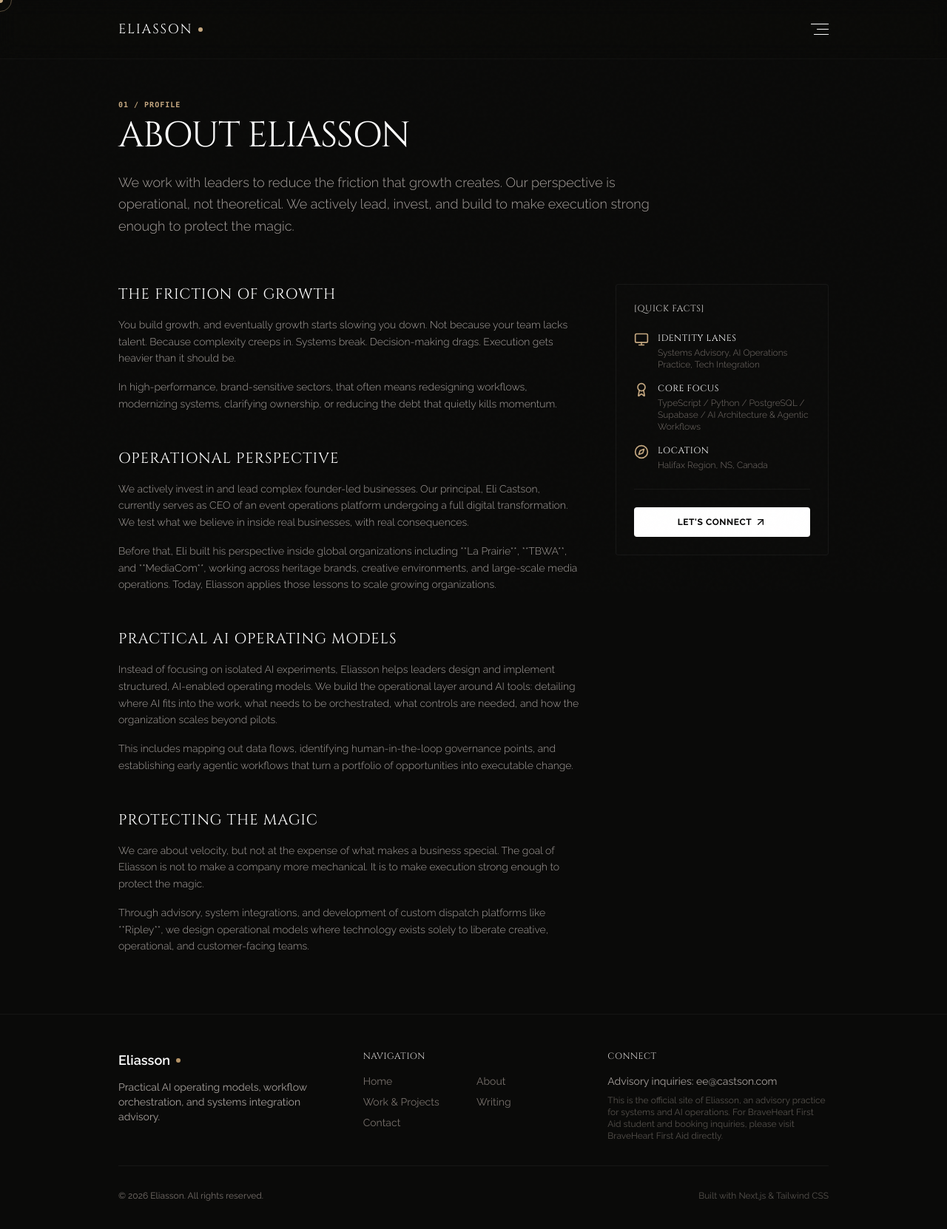
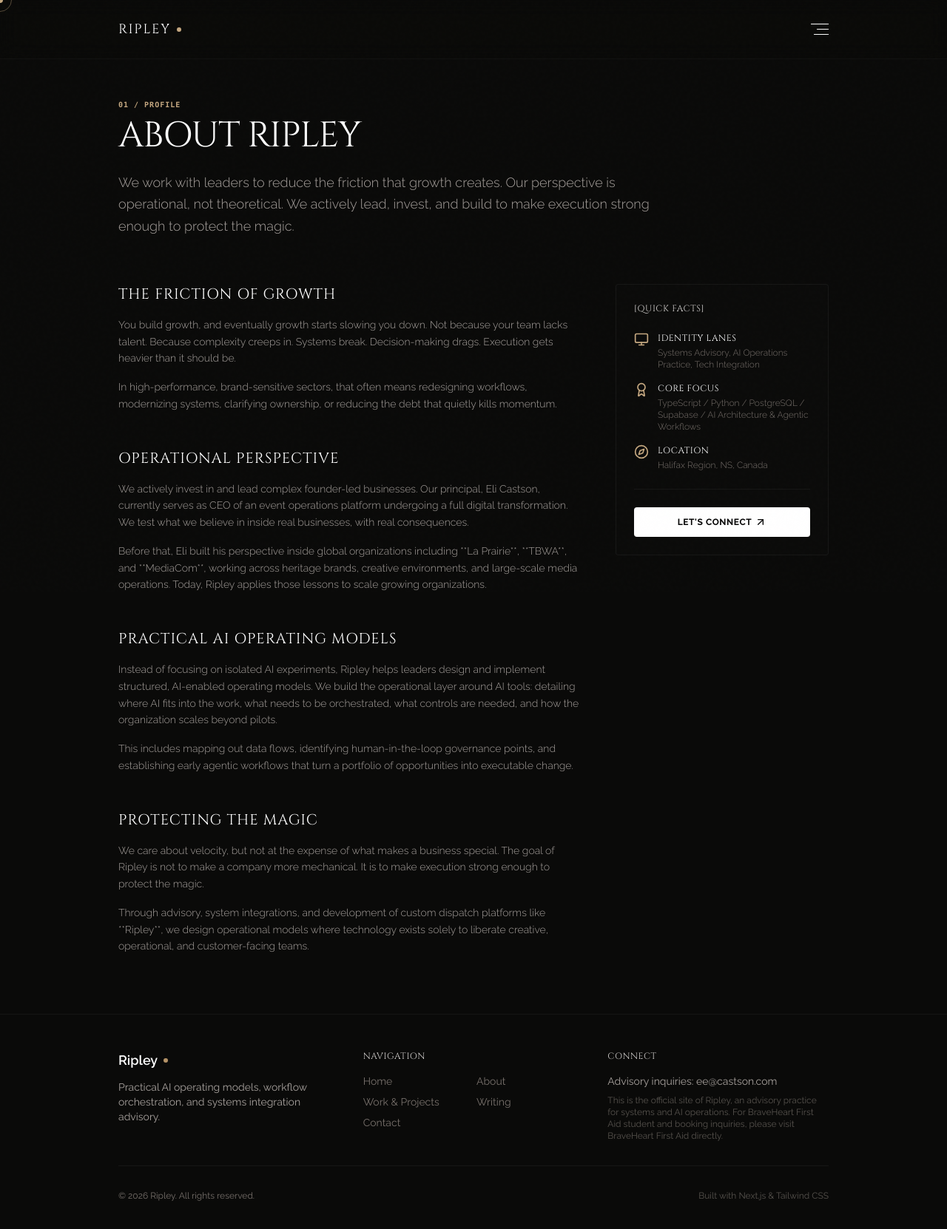
Before and after one commit to ee-prog/castson-site, a Next.js app: page /about in a window 1280 px wide. Shown: the top 1662 px of the page at 74% size. Built offline with nearby package versions, Linux system fonts and the light colour scheme.

Commit message:
feat: rebrand site to Ripley - Systems & AI Operations

```diff
--- a/src/app/about/page.tsx
+++ b/src/app/about/page.tsx
@@ -9,7 +9,7 @@ export default function About() {
       <div className="max-w-3xl">
         <span className="text-[10px] font-bold uppercase tracking-widest text-emerald-400 font-mono">01 / Profile</span>
         <h1 className="text-4xl font-extrabold tracking-tight text-white sm:text-5xl uppercase mt-2 font-display">
-          About Eliasson
+          About Ripley
         </h1>
         <p className="mt-6 text-lg text-zinc-400 font-light leading-relaxed">
           We work with leaders to reduce the friction that growth creates. Our perspective is operational, not theoretical. We actively lead, invest, and build to make execution strong enough to protect the magic.
@@ -37,14 +37,14 @@ export default function About() {
               We actively invest in and lead complex founder-led businesses. Our principal, Eli Castson, currently serves as CEO of an event operations platform undergoing a full digital transformation. We test what we believe in inside real businesses, with real consequences.
             </p>
             <p className="text-zinc-400 leading-relaxed font-light text-sm">
-              Before that, Eli built his perspective inside global organizations including **La Prairie**, **TBWA**, and **MediaCom**, working across heritage brands, creative environments, and large-scale media operations. Today, Eliasson applies those lessons to scale growing organizations.
+              Before that, Eli built his perspective inside global organizations including **La Prairie**, **TBWA**, and **MediaCom**, working across heritage brands, creative environments, and large-scale media operations. Today, Ripley applies those lessons to scale growing organizations.
             </p>
           </section>
 
           <section className="space-y-4">
             <h2 className="text-xl font-bold uppercase tracking-wider text-white font-display">Practical AI Operating Models</h2>
             <p className="text-zinc-400 leading-relaxed font-light text-sm">
-              Instead of focusing on isolated AI experiments, Eliasson helps leaders design and implement structured, AI-enabled operating models. We build the operational layer around AI tools: detailing where AI fits into the work, what needs to be orchestrated, what controls are needed, and how the organization scales beyond pilots.
+              Instead of focusing on isolated AI experiments, Ripley helps leaders design and implement structured, AI-enabled operating models. We build the operational layer around AI tools: detailing where AI fits into the work, what needs to be orchestrated, what controls are needed, and how the organization scales beyond pilots.
             </p>
             <p className="text-zinc-400 leading-relaxed font-light text-sm">
               This includes mapping out data flows, identifying human-in-the-loop governance points, and establishing early agentic workflows that turn a portfolio of opportunities into executable change.
@@ -54,7 +54,7 @@ export default function About() {
           <section className="space-y-4">
             <h2 className="text-xl font-bold uppercase tracking-wider text-white font-display">Protecting the Magic</h2>
             <p className="text-zinc-400 leading-relaxed font-light text-sm">
-              We care about velocity, but not at the expense of what makes a business special. The goal of Eliasson is not to make a company more mechanical. It is to make execution strong enough to protect the magic.
+              We care about velocity, but not at the expense of what makes a business special. The goal of Ripley is not to make a company more mechanical. It is to make execution strong enough to protect the magic.
             </p>
             <p className="text-zinc-400 leading-relaxed font-light text-sm">
               Through advisory, system integrations, and development of custom dispatch platforms like **Ripley**, we design operational models where technology exists solely to liberate creative, operational, and customer-facing teams.
--- a/src/app/contact/page.tsx
+++ b/src/app/contact/page.tsx
@@ -65,7 +65,7 @@ export default function Contact() {
           <div className="rounded-xl border border-red-500/10 bg-red-500/5 p-4 text-xs text-zinc-400 space-y-2">
             <span className="font-semibold text-red-400 block uppercase tracking-wider">BraveHeart Support Boundary</span>
             <p>
-              This is Eliasson&apos;s advisory contact surface. If you are a student or client looking for course bookings, pricing adjustments, compliance documentation, or BraveHeart First Aid support, please route your query through the official BraveHeart First Aid channel.
+              This is Ripley&apos;s advisory contact surface. If you are a student or client looking for course bookings, pricing adjustments, compliance documentation, or BraveHeart First Aid support, please route your query through the official BraveHeart First Aid channel.
             </p>
           </div>
         </div>
--- a/src/app/layout.tsx
+++ b/src/app/layout.tsx
@@ -18,12 +18,12 @@ const raleway = Raleway({
 
 export const metadata: Metadata = {
   title: {
-    default: "Eliasson | Systems & AI Operations",
-    template: "%s | Eliasson",
+    default: "Ripley | Systems & AI Operations",
+    template: "%s | Ripley",
   },
-  description: "Eliasson is an advisory and operations practice specializing in practical AI-enabled operating models, operational data flows, and agentic workflows.",
+  description: "Ripley is an advisory and operations practice specializing in practical AI-enabled operating models, operational data flows, and agentic workflows.",
   keywords: [
-    "Eliasson",
+    "Ripley",
     "Systems & AI Operations",
     "AI Operating Models",
     "Agentic Workflows",
@@ -32,22 +32,22 @@ export const metadata: Metadata = {
     "Operations Design",
     "Ripley Automation"
   ],
-  authors: [{ name: "Eliasson", url: "https://eliasson.co" }],
-  creator: "Eliasson",
-  metadataBase: new URL("https://eliasson.co"),
+  authors: [{ name: "Ripley", url: "https://ripley.co" }],
+  creator: "Ripley",
+  metadataBase: new URL("https://ripley.co"),
   openGraph: {
     type: "website",
     locale: "en_US",
-    url: "https://eliasson.co",
-    title: "Eliasson | Systems & AI Operations",
-    description: "Eliasson is an advisory and operations practice specializing in practical AI-enabled operating models, operational data flows, and agentic workflows.",
-    siteName: "Eliasson",
+    url: "https://ripley.co",
+    title: "Ripley | Systems & AI Operations",
+    description: "Ripley is an advisory and operations practice specializing in practical AI-enabled operating models, operational data flows, and agentic workflows.",
+    siteName: "Ripley",
     // [NEEDS ELI INPUT: Open Graph image asset path if available, e.g. /og-image.png. Marked as missing for now.]
   },
   twitter: {
     card: "summary_large_image",
-    title: "Eliasson | Systems & AI Operations",
-    description: "Eliasson is an advisory and operations practice specializing in practical AI-enabled operating models, operational data flows, and agentic workflows.",
+    title: "Ripley | Systems & AI Operations",
+    description: "Ripley is an advisory and operations practice specializing in practical AI-enabled operating models, operational data flows, and agentic workflows.",
   },
 };
 
--- a/src/app/page.tsx
+++ b/src/app/page.tsx
@@ -159,7 +159,7 @@ export default function Home() {
 
             {/* Quick status */}
             <div className="text-[10px] font-mono text-zinc-500">
-              [ Eliasson — Systems & AI Operations ]
+              [ Ripley — Systems & AI Operations ]
             </div>
 
             {/* Arrow keys */}
--- a/src/app/writing/[slug]/page.tsx
+++ b/src/app/writing/[slug]/page.tsx
@@ -53,7 +53,7 @@ const postsContent = {
 
         <h3 className="text-xl font-bold text-white mt-8 mb-4">Enter the Ripley Dashboard</h3>
         <p>
-          To solve this, Eliasson designed and developed <strong>Ripley</strong> (the internal Autobot system). Built with a combination of Python server tasks, Node.js scripts, and a Supabase PostgreSQL backend, Ripley acts as the automated dispatch and operational coordinator.
+          To solve this, we designed and developed <strong>Ripley</strong> (the internal Autobot system). Built with a combination of Python server tasks, Node.js scripts, and a Supabase PostgreSQL backend, Ripley acts as the automated dispatch and operational coordinator.
         </p>
         <p>
           Here is how the core pipeline operates:
--- a/src/components/footer.tsx
+++ b/src/components/footer.tsx
@@ -10,7 +10,7 @@ export default function Footer() {
         <div className="grid grid-cols-1 md:grid-cols-3 gap-8">
           <div>
             <div className="flex items-center gap-2">
-              <span className="text-lg font-semibold text-white">Eliasson</span>
+              <span className="text-lg font-semibold text-white">Ripley</span>
               <span className="h-1.5 w-1.5 rounded-full bg-emerald-500"></span>
             </div>
             <p className="mt-3 text-sm text-zinc-400 max-w-xs">
@@ -34,13 +34,13 @@ export default function Footer() {
                 Advisory inquiries: <a href="mailto:ee@castson.com" className="hover:text-emerald-400 transition-colors">ee@castson.com</a>
               </p>
               <p className="text-xs text-zinc-600">
-                This is the official site of Eliasson, an advisory practice for systems and AI operations. For BraveHeart First Aid student and booking inquiries, please visit BraveHeart First Aid directly.
+                This is the official site of Ripley, an advisory practice for systems and AI operations. For BraveHeart First Aid student and booking inquiries, please visit BraveHeart First Aid directly.
               </p>
             </div>
           </div>
         </div>
         <div className="mt-8 border-t border-white/5 pt-8 flex flex-col sm:flex-row items-center justify-between text-xs gap-4">
-          <p>© {year} Eliasson. All rights reserved.</p>
+          <p>© {year} Ripley. All rights reserved.</p>
           <div className="flex gap-4">
             <span className="text-zinc-600">Built with Next.js & Tailwind CSS</span>
           </div>
--- a/src/components/navbar.tsx
+++ b/src/components/navbar.tsx
@@ -43,7 +43,7 @@ export default function Navbar() {
             className="group flex items-center gap-2 relative z-50"
           >
             <span className="text-lg font-bold uppercase tracking-widest text-white transition-colors group-hover:text-emerald-400 font-display">
-              Eliasson
+              Ripley
             </span>
             <span className="flex h-1.5 w-1.5 rounded-full bg-emerald-400 group-hover:animate-ping"></span>
           </Link>
@@ -174,7 +174,7 @@ export default function Navbar() {
 
         {/* Bottom Bar: Copyright details */}
         <div className="w-full shrink-0 border-t border-white/5 pt-6 max-w-5xl mx-auto flex justify-between items-center text-[10px] text-zinc-600 font-mono z-10">
-          <span>© {new Date().getFullYear()} Eliasson</span>
+          <span>© {new Date().getFullYear()} Ripley</span>
           <span className="hidden sm:block">Built with Next.js & Tailwind v4</span>
         </div>
 
```
